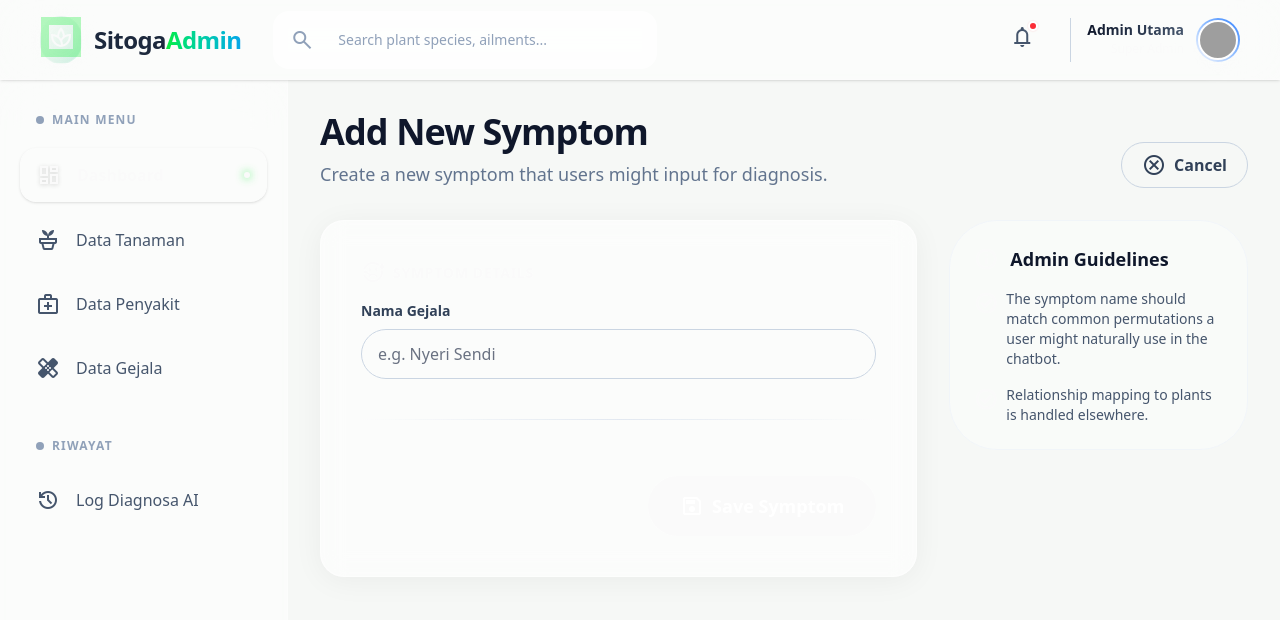
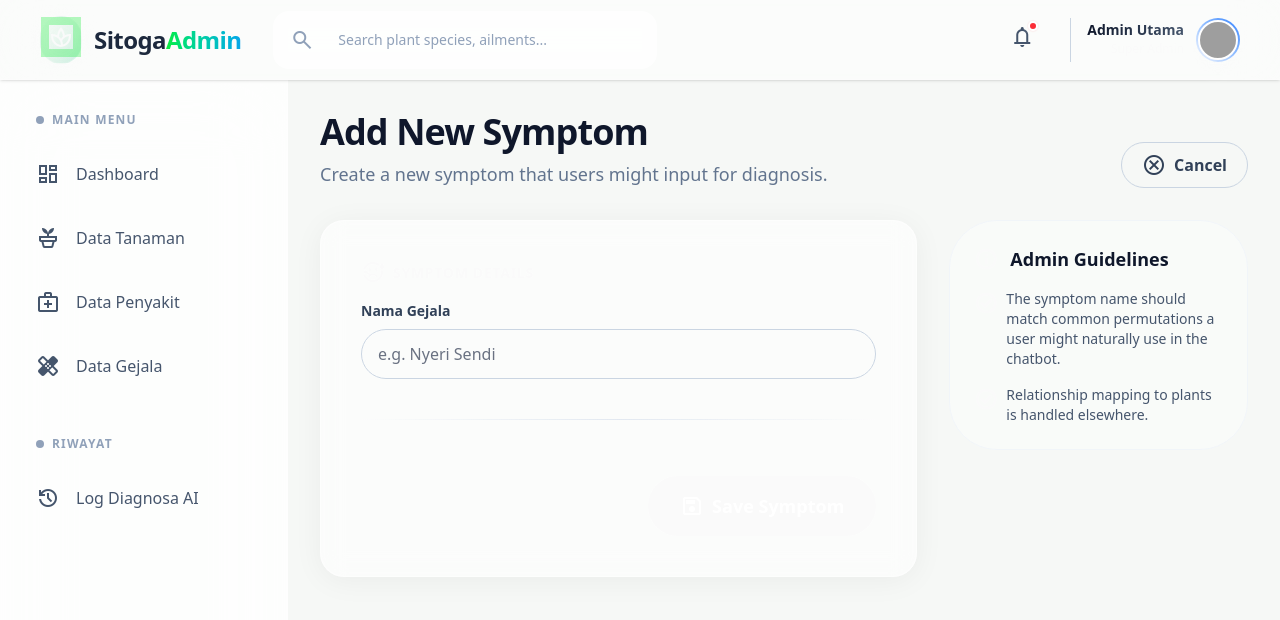
Before and after one commit to SyGmaa/sitoga-ai, a Next.js app: page /admin/gejala/baru in a window 1280 px wide. Shown: the top 620 px of the page. Built offline with nearby package versions, Linux system fonts and the light colour scheme; grey boxes are pictures that could not be loaded.

Commit message:
feat: display plant names instead of IDs in diagnosis results and update assistant greeting, and fix sidebar admin

```diff
--- a/app/admin/layout.tsx
+++ b/app/admin/layout.tsx
@@ -1,7 +1,87 @@
+"use client";
+
 import Link from "next/link";
-import { ReactNode } from "react";
+import { ReactNode, useState, useEffect } from "react";
+import { usePathname } from "next/navigation";
 
 export default function AdminLayout({ children }: { children: ReactNode }) {
+  const pathname = usePathname();
+  const [isSidebarOpen, setIsSidebarOpen] = useState(false);
+
+  // Close sidebar on route change (mobile)
+  useEffect(() => {
+    setIsSidebarOpen(false);
+  }, [pathname]);
+
+  const menuItems = [
+    {
+      label: "Dashboard",
+      icon: "dashboard",
+      href: "/admin",
+      color: "primary",
+    },
+    {
+      label: "Data Tanaman",
+      icon: "potted_plant",
+      href: "/admin/tanaman",
+      color: "emerald-500",
+    },
+    {
+      label: "Data Penyakit",
+      icon: "medical_services",
+      href: "/admin/penyakit",
+      color: "orange-500",
+    },
+    {
+      label: "Data Gejala",
+      icon: "healing",
+      href: "/admin/gejala",
+      color: "red-500",
+    },
+  ];
+
+  const historyItems = [
+    {
+      label: "Log Diagnosa AI",
+      icon: "history",
+      href: "/admin/riwayat",
+      color: "blue-500",
+    },
+  ];
+
+  const renderLink = (item: any) => {
+    const isActive = pathname === item.href;
+
+    // Explicit color mapping for Tailwind JIT
+    const hoverColors: Record<string, string> = {
+      "primary": "group-hover:text-primary",
+      "emerald-500": "group-hover:text-emerald-500",
+      "orange-500": "group-hover:text-orange-500",
+      "red-500": "group-hover:text-red-500",
+      "blue-500": "group-hover:text-blue-500",
+    };
+
+    return (
+      <Link
+        key={item.href}
+        href={item.href}
+        className={`group flex items-center gap-4 px-4 py-3.5 rounded-2xl transition-all ${
+          isActive
+            ? "bg-primary/10 text-primary font-bold shadow-sm border border-primary/20"
+            : "text-slate-600 dark:text-slate-400 hover:bg-white/50 dark:hover:bg-white/5 hover:text-slate-900 dark:hover:text-white hover:pl-5"
+        }`}
+      >
+        <span className={`material-symbols-outlined ${isActive ? "filled drop-shadow-sm scale-110" : hoverColors[item.color] || ""} transition-all`}>
+          {item.icon}
+        </span>
+        {item.label}
+        {isActive && (
+          <div className="ml-auto w-1.5 h-1.5 rounded-full bg-primary shadow-[0_0_8px_rgba(19,236,55,0.8)]"></div>
+        )}
+      </Link>
+    );
+  };
+
   return (
     <div className="bg-background-light dark:bg-background-dark text-slate-800 dark:text-slate-100 font-sans min-h-screen flex flex-col overflow-hidden selection:bg-primary selection:text-white">
       {/* Background Blobs */}
@@ -11,10 +91,13 @@ export default function AdminLayout({ children }: { children: ReactNode }) {
         <div className="absolute rounded-full filter blur-[80px] opacity-60 animate-[blob_10s_infinite] bottom-[-20%] left-[20%] w-[600px] h-[600px] bg-[rgba(168,85,247,0.15)] dark:bg-[rgba(168,85,247,0.1)] [animation-delay:4s]"></div>
       </div>
 
-      <header className="h-20 bg-white/50 dark:bg-[#05140a]/60 backdrop-blur-xl flex items-center justify-between px-6 lg:px-10 z-30 sticky top-0 border-b border-white/20 dark:border-white/5 shadow-sm">
+      <header className="h-20 bg-white/50 dark:bg-[#05140a]/60 backdrop-blur-xl flex items-center justify-between px-6 lg:px-10 z-50 sticky top-0 border-b border-white/20 dark:border-white/5 shadow-sm">
         <div className="flex items-center gap-4 lg:gap-8">
-          <button className="lg:hidden p-2 rounded-xl hover:bg-white/50 dark:hover:bg-white/10 text-slate-600 dark:text-slate-300 transition-colors">
-            <span className="material-symbols-outlined">menu</span>
+          <button
+            onClick={() => setIsSidebarOpen(!isSidebarOpen)}
+            className="lg:hidden p-2 rounded-xl hover:bg-white/50 dark:hover:bg-white/10 text-slate-600 dark:text-slate-300 transition-colors"
+          >
+            <span className="material-symbols-outlined">{isSidebarOpen ? 'close' : 'menu'}</span>
           </button>
 
           <Link href="/admin" className="flex items-center gap-3 group cursor-pointer">
@@ -55,41 +138,33 @@ export default function AdminLayout({ children }: { children: ReactNode }) {
       </header>
 
       <div className="flex flex-1 overflow-hidden relative z-20">
-        <aside className="hidden lg:flex w-72 flex-col bg-white/50 dark:bg-[#05140a]/60 backdrop-blur-xl border-r border-white/30 dark:border-white/5 py-8 px-5 gap-3 overflow-y-auto [&::-webkit-scrollbar]:w-1.5 [&::-webkit-scrollbar-thumb]:bg-gray-400/50 [&::-webkit-scrollbar-thumb]:rounded-full [&::-webkit-scrollbar-track]:bg-transparent">
+        {/* Sidebar Backdrop (Mobile) */}
+        {isSidebarOpen && (
+          <div
+            className="fixed inset-0 bg-black/40 backdrop-blur-sm z-30 lg:hidden transition-opacity"
+            onClick={() => setIsSidebarOpen(false)}
+          ></div>
+        )}
+
+        {/* Sidebar */}
+        <aside className={`
+          fixed inset-y-0 left-0 z-40 w-72 transform transition-transform duration-300 ease-in-out lg:relative lg:translate-x-0
+          ${isSidebarOpen ? 'translate-x-0' : '-translate-x-full'}
+          flex flex-col bg-white/80 dark:bg-[#05140a]/90 backdrop-blur-2xl border-r border-white/30 dark:border-white/5 py-8 px-5 gap-3 overflow-y-auto
+          [&::-webkit-scrollbar]:w-1.5 [&::-webkit-scrollbar-thumb]:bg-gray-400/50 [&::-webkit-scrollbar-thumb]:rounded-full [&::-webkit-scrollbar-track]:bg-transparent
+        `}>
 
           <div className="mb-2 px-4 text-xs font-bold text-slate-400 uppercase tracking-widest flex items-center gap-2">
             <span className="w-2 h-2 rounded-full bg-slate-400"></span> Main Menu
           </div>
 
-          <Link href="/admin" className="group flex items-center gap-4 px-4 py-3.5 rounded-2xl bg-primary/10 text-primary font-bold shadow-sm border border-primary/20 transition-all hover:shadow-md hover:scale-[1.02]">
-            <span className="material-symbols-outlined filled drop-shadow-sm group-hover:scale-110 transition-transform">dashboard</span>
-            Dashboard
-            <div className="ml-auto w-1.5 h-1.5 rounded-full bg-primary shadow-[0_0_8px_rgba(19,236,55,0.8)]"></div>
-          </Link>
-
-          <Link href="/admin/tanaman" className="group flex items-center gap-4 px-4 py-3.5 rounded-2xl text-slate-600 dark:text-slate-400 hover:bg-white/50 dark:hover:bg-white/5 transition-all hover:text-slate-900 dark:hover:text-white hover:pl-5">
-            <span className="material-symbols-outlined group-hover:text-emerald-500 transition-colors">potted_plant</span>
-            Data Tanaman
-          </Link>
-
-          <Link href="/admin/penyakit" className="group flex items-center gap-4 px-4 py-3.5 rounded-2xl text-slate-600 dark:text-slate-400 hover:bg-white/50 dark:hover:bg-white/5 transition-all hover:text-slate-900 dark:hover:text-white hover:pl-5">
-            <span className="material-symbols-outlined group-hover:text-orange-500 transition-colors">medical_services</span>
-            Data Penyakit
-          </Link>
-
-          <Link href="/admin/gejala" className="group flex items-center gap-4 px-4 py-3.5 rounded-2xl text-slate-600 dark:text-slate-400 hover:bg-white/50 dark:hover:bg-white/5 transition-all hover:text-slate-900 dark:hover:text-white hover:pl-5">
-            <span className="material-symbols-outlined group-hover:text-red-500 transition-colors">healing</span>
-            Data Gejala
-          </Link>
+          {menuItems.map(renderLink)}
 
           <div className="mt-8 mb-2 px-4 text-xs font-bold text-slate-400 uppercase tracking-widest flex items-center gap-2">
             <span className="w-2 h-2 rounded-full bg-slate-400"></span> Riwayat
           </div>
 
-          <Link href="/admin/riwayat" className="group flex items-center gap-4 px-4 py-3.5 rounded-2xl text-slate-600 dark:text-slate-400 hover:bg-white/50 dark:hover:bg-white/5 transition-all hover:text-slate-900 dark:hover:text-white hover:pl-5">
-            <span className="material-symbols-outlined group-hover:text-blue-500 transition-colors">history</span>
-            Log Diagnosa AI
-          </Link>
+          {historyItems.map(renderLink)}
 
           <div className="mt-auto pt-6">
             <Link href="/" className="w-full py-2 flex items-center justify-center gap-2 text-sm text-primary font-bold border border-primary/30 rounded-xl hover:bg-primary hover:text-white transition-all">
--- a/app/api/chat/route.ts
+++ b/app/api/chat/route.ts
@@ -53,8 +53,8 @@ ${knowledgeBase}
 INSTRUKSI PENTING:
 1. Analisis gejala yang diberikan pengguna.
 2. Cari "Penyakit" dalam database di atas yang memiliki "Gejala" paling cocok.
-3. Kembalikan array ID tanaman dari bidang "Tanaman Pengobatan yang direkomendasikan beserta ID-nya". HANYA GUNAKAN ID YANG TERDAPAT PADA TEKS DI ATAS! Jangan mengarang ID atau nama tanaman.
-4. Jika gejala tidak cocok dengan penyakit apapun di database, kembalikan nama_penyakit "Tidak Diketahui/Di luar basis data kami", gejala_terdeteksi dengan gejala yang disebutkan, dan rekomendasi_tanaman_ids kosong [].
+3. Kembalikan array objek berisi ID dan nama tanaman dari bidang "Tanaman Pengobatan yang direkomendasikan beserta ID-nya". HANYA GUNAKAN DATA YANG TERDAPAT PADA TEKS DI ATAS! Jangan mengarang ID atau nama tanaman.
+4. Jika gejala tidak cocok dengan penyakit apapun di database, kembalikan nama_penyakit "Tidak Diketahui/Di luar basis data kami", gejala_terdeteksi dengan gejala yang disebutkan, dan rekomendasi_tanaman kosong [].
 
 Pesan pengguna saat ini: "${latestMessage}"`;
 
@@ -66,7 +66,10 @@ Pesan pengguna saat ini: "${latestMessage}"`;
       schema: z.object({
         nama_penyakit: z.string().describe('Nama penyakit yang paling cocok dengan gejala dari database, atau "Tidak Diketahui"'),
         gejala_terdeteksi: z.array(z.string()).describe('Daftar gejala spesifik yang berhasil dianalisis dari input pengguna'),
-        rekomendasi_tanaman_ids: z.array(z.string()).describe('Array berisi ID tanaman (string) yang terkait dengan penyakit tersebut BERDASARKAN SYSTEM PROMPT. HANYA RETURN ID, bukan strukturnya.'),
+        rekomendasi_tanaman: z.array(z.object({
+          id: z.string().describe('ID unik tanaman (cuid)'),
+          nama: z.string().describe('Nama lokal tanaman'),
+        })).describe('Array berisi objek tanaman yang terkait dengan penyakit tersebut BERDASARKAN SYSTEM PROMPT.'),
         penjelasan_singkat: z.string().describe('Penjelasan singkat dan ramah (max 2 kalimat) menyapa pengguna dan menjelaskan diagnosis awal.'),
       }),
     });
```
Also changed, not shown: app/diagnosa/page.tsx (+10 -7 lines).
